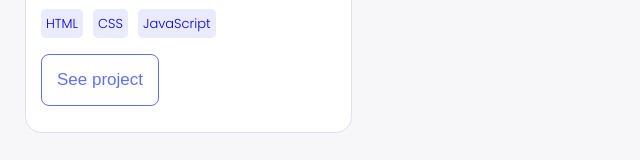
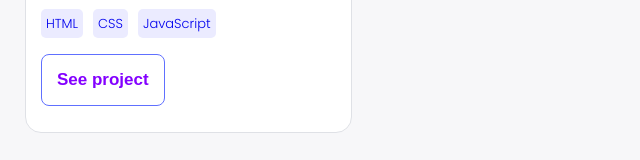
Before and after one commit to Frelly0/portfolio_project, a plain HTML site: page index.html in a window 1280 px wide. Shown: the part 489-649 px from the top of the page, without its empty margins (0-640 px from the left). Drawn offline with Linux system fonts and the light colour scheme; a web font is replaced by a local one.

Commit message:
add another modified html, css files

```diff
--- a/style.css
+++ b/style.css
@@ -13,9 +13,12 @@ body {
 }
 
 .works {
+  display: grid;
+  flex-direction: column;
+  grid-template-columns: auto;
+  gap: 50px;
   background-color: #f7f7f9;
   padding: 70px 25px;
-  column-gap: 10px;
   margin-bottom: 20px;
 }
 
@@ -199,6 +202,12 @@ main section ul {
   top: calc(78% - 48px);
   border: 1px solid #6070ff;
   border-radius: 8px;
+  transition: 0.5s ease;
+  cursor: pointer;
+}
+
+.card .action .btn:hover {
+  background-color: #8300ff;
 }
 
 .top .btn p {
@@ -216,9 +225,14 @@ main section ul {
 }
 
 .card .action .btn p {
-  color: #6070ff;
-  font-weight: 400;
+  color: #8300ff;
+  font-weight: 550;
   font-size: 17px;
+  transition: 0.5s ease;
+}
+
+.card .action .btn p:hover {
+  color: #fff;
 }
 
 .card #img2 {
```
Also changed, not shown: index.html (+3 -15 lines).
